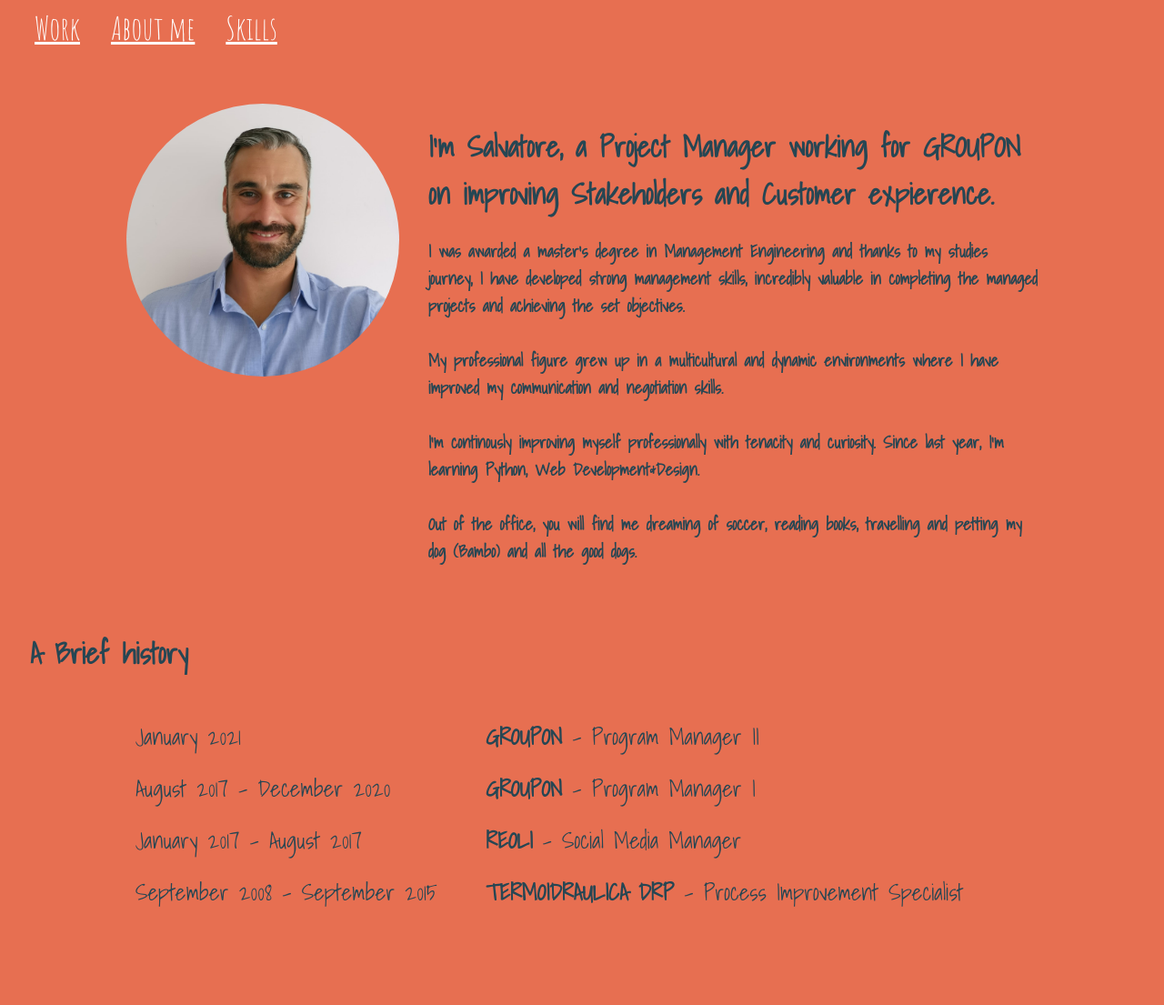
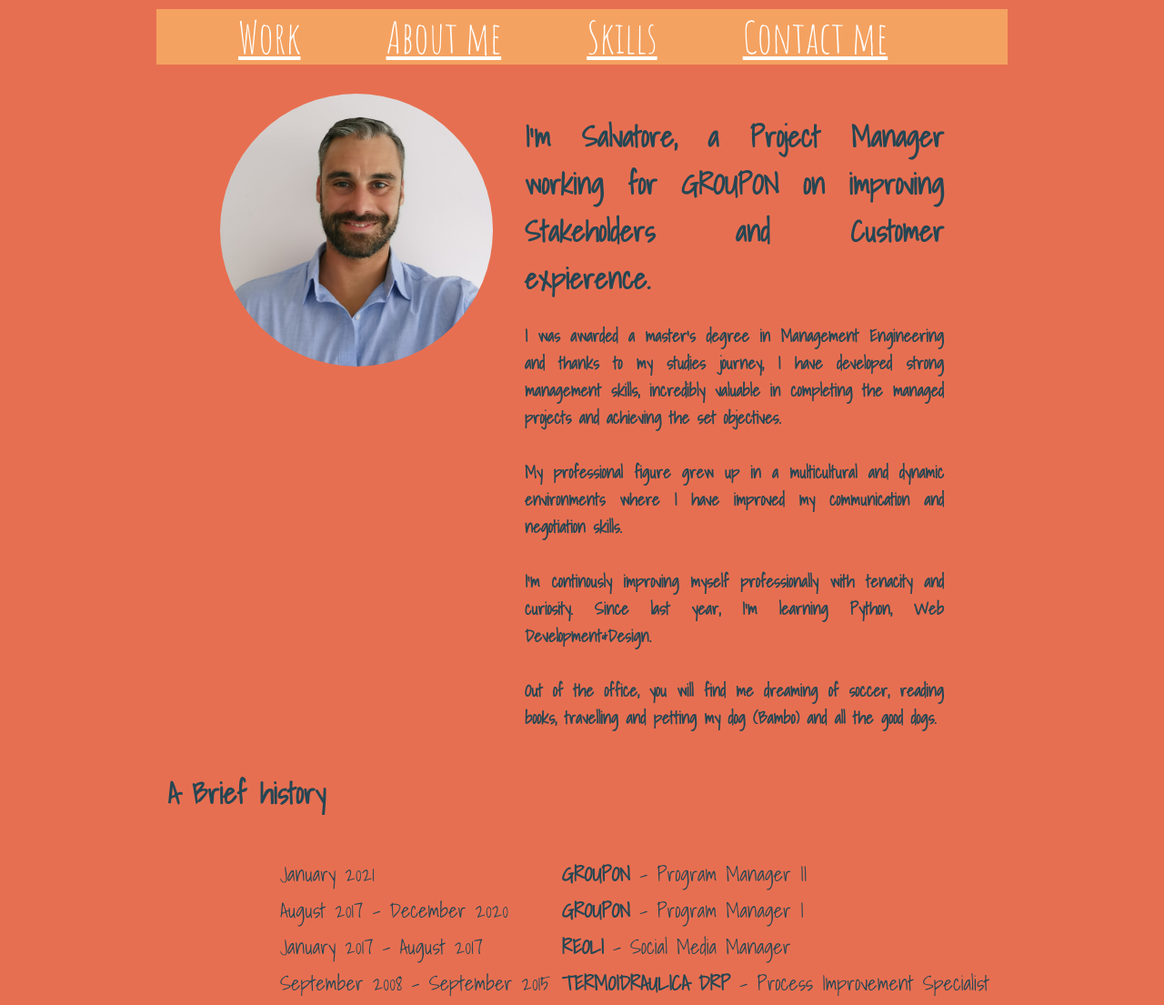
Before and after one commit to sderose7/curriculum-, a plain HTML site: page about_me.html in a window 1280 px wide. Shown: the whole page at 91% size. Before the commit the page ends 1025 px from the top, so only its background shows below. Drawn offline with Linux system fonts and the light colour scheme.

Commit message:
Add files via upload

```diff
--- a/about_me.html
+++ b/about_me.html
@@ -10,14 +10,19 @@
     <link href="https://fonts.googleapis.com/css2?family=Shadows+Into+Light&display=swap" rel="stylesheet">
   </head>
   <body>
+    <div class="firstRow">
+
+
+      <a href="index.html">Work</a>
+      <a  href="about_me.html">About me</a>
+      <a  href="Skills.html">Skills</a>
+      <a href="contact_me.html">Contact me</a>
+    </div>
     <div class="first">
-      <a href="index.html">Work</a>
-      <a href="about_me.html">About me</a>
-      <a href="Skills.html">Skills</a>
-      <table cellspacing= "30px">
+      <table cellspacing= "1.5em">
         <tr>
           <td class="top"><img src="immagini\mestesso.jpeg" alt="mestesso" width="300" height="300"></td>
-          <td><h1>I'm Salvatore, a Project Manager working for GROUPON on improving Stakeholders and Customer expierence. <br> </h1>
+          <td align="justify"><h1>I'm Salvatore, a Project Manager working for GROUPON on improving Stakeholders and Customer expierence. <br> </h1>
           <h3>I was awarded a master’s degree in Management Engineering and thanks to my studies journey,
           I have developed strong management skills, incredibly valuable in completing the managed projects and achieving the set objectives. <br><br>
           My professional figure grew up in a multicultural and dynamic environments where
@@ -31,8 +36,8 @@
 
     </div>
     <div class="second">
-      <h1>A Brief history</h1>
-      <table cellspacing="15" width="1000" class="table">
+      <h1 class="brief">A Brief history</h1>
+      <table cellspacing="2em" width="800" class="table">
         <tr>
           <td>January 2021</td>
           <td><b>GROUPON</b> – Program Manager II</td>
--- a/css/aboutme.css
+++ b/css/aboutme.css
@@ -1,32 +1,47 @@
 body{
-  background-color: #e76f51
+  background-color: #e76f51;
+  max-width: 62.5em;
+  margin: auto;
+  padding: 0.625em;
 
 
 }
+.firstRow{
+background-color: #f4a261;
+position: sticky;
+top: 0;
+z-index: 9999;
+margin-left: 2em;
+margin-right: 2em;}
+
 
 img{
   border-radius: 100%;
+  margin-right: 2em;
 }
 
 
 a{
+
+  font-size:3em;
   font-family: 'Amatic SC', cursive;
-  font-size: 35px;
   color: white;
-  margin-left: 30px;
+  margin-left: 1.875em;
+  margin-top: 2em
 }
 
 table{
 
-  margin-left: 100px;
-  margin-top: 30px;
-  margin-right: 100px;
+  margin-left: 6.25em;
+  margin-top: 1.875em;
+  margin-right: 6.25em;
 
 }
 
 h1{
   font-family: 'Shadows Into Light', cursive;
   color: #264653;
+
 }
 h3{
   font-family: 'Shadows Into Light', cursive;
@@ -38,12 +53,16 @@ h3{
 }
 
 .second{
-  margin-left: 25px;
+  margin-left: 1.5625em;
   font-family: 'Shadows Into Light', cursive;
   color: #264653;
 
 }
 
 .table{
-  font-size: 25px;
+  font-size: 1.4em;
 }
+
+.brief {
+    margin-left: 0.6em;
+}
--- /dev/null
+++ b/css/contact.css
@@ -0,0 +1,46 @@
+body {
+  background-color: #e9c46a;
+  max-width: 62.5em;
+  margin: auto;
+  padding: 0.625em;
+
+}
+
+.firstRow{
+background-color: #264653;
+position: sticky;
+top: 0;
+z-index: 9999;
+margin-left: 2em;
+margin-right: 2em;
+
+}
+
+a{
+
+  font-size:3em;
+  font-family: 'Amatic SC', cursive;
+  color: white;
+  margin-left: 1.875em;
+  margin-top: 2em
+}
+
+.second{
+  color: #264653;
+  font-size: 2em;
+  font-family: 'Amatic SC', cursive;
+
+  margin-top: 1em;
+  margin-left: 2em;
+  margin-right: 2em;
+}
+table {
+  font-size: 1em;
+  color: #264653;
+  font-family: 'Amatic SC', cursive;
+}
+form {
+  font-size: 1em;
+  color: #264653;
+  font-family: 'Amatic SC', cursive;
+}
--- a/css/skills.css
+++ b/css/skills.css
@@ -1,18 +1,33 @@
 body{
-  background-color: #f4a261
+  background-color: #f4a261;
+  max-width: 62.5em;
+  margin: auto;
+  padding: 0.625em;
 }
+
+.firstRow{
+background-color: #e76f51;
+position: sticky;
+top: 0;
+z-index: 9999;
+margin-left: 2em;
+margin-right: 2em;}
+
 a{
+  font-size:3em;
   font-family: 'Amatic SC', cursive;
-  font-size: 35px;
   color: white;
-  margin-left: 30px;
+  margin-left: 1.875em;
+  margin-top: 2em
 }
+
 table {
-  margin-top: 10px;
-  border-spacing: 30px;
+  margin-left: 0em;
+  margin-top: 0.625em;
+  border-spacing: 1.875em;
   font-family: 'Amatic SC', cursive;
   color: #264653;
-  font-size: 25px;
+  font-size: 1.3em;
 }
 h1{
   color: #264653
--- a/css/style.css
+++ b/css/style.css
@@ -1,78 +1,102 @@
 body {
   background-color: #2a9d8f;
+  max-width: 62.5em;
+  margin: auto;
+  padding: 0.625em;
 
 }
+
+.firstRow{
+background-color: #264653;
+position: sticky;
+top: 0;
+z-index: 9999;
+margin-left: 2em;
+margin-right: 2em;
+
+}
+.first{
+
+  margin-left: 2em;
+  margin-right: 2em;
+
+}
+
 .titolo{
   color: #264653;
-  font-size:45px;
+  font-size:3.5em;
   position:relative;
-  left:200px;
-  top:130px;
+  left:0.5em;
+  top:3em;
   font-family: 'Pacifico', cursive;
 
 }
 
-.fonte{
 
-}
 
 .lampadina{
-  width: 350px;
-  height: 350px;
+  width: 20.875em;
+  height: 20.875em;
   position: relative;
-  left:650px;
-  bottom: 150px;
+  left:18.625em;
+  bottom: 7.375em;
 }
 
 .nuvola{
-  width: 250px;
-  height: 250px;
+  width: 20.625em;
+  height: 20.625em;
   position: relative;
-  left:550px;
-  bottom:160px;
+  left:29.375em;
+  bottom:19em;
 }
 
 h2 {
   font-family: 'Amatic SC', cursive;
 }
 a{
-  font-size: 35px;
+
+  font-size:3em;
   font-family: 'Amatic SC', cursive;
   color: white;
-  margin-left: 30px;
+  margin-left: 1.875em;
+  margin-top: 2em
 }
 
-.first{
-  margin-right: 200px;
-}
+
 
 .second{
   font-family: 'Amatic SC', cursive;
   color: white;
-  height: 800px;
-  margin-top: 250px;
-  margin-left: 150px;
-  margin-right: 150px;
-  background-color: #264653
+  height: 50em;
+  margin-top: 16em;
+  margin-left: 2em;
+  margin-right: 2em;
+
+  background-color: #264653;
+
+
 }
 
 
 table{
-  font-size: 20px;
+  font-size: 1.8em;
   position:relative;
-  left: 50px;
-  top:100;
+  left: 3.125em;
+  top:1em;
 }
 .smartphone{
+
   position: relative;
-  left: 430px;
-  bottom: 450px;
+
+  left: 28.875em;
+  bottom: 34.125em;
 }
 
 .groupon{
   position: relative;
-  bottom: 505px;
-  left:51px;
+
+  bottom: 37.5625em;
+  left:5.1875em;
 }
 
 .title{
@@ -87,50 +111,54 @@ td{
 .third{
   font-family: 'Amatic SC', cursive;
   color: white;
-  height: 800px;
-  margin-top: 50px;
-  margin-left: 150px;
-  margin-right: 150px;
+  height: 50em;
+  margin-top: 16em;
+  margin-left: 2em;
+  margin-right: 2em;
   background-color: #31393c
 }
 
 .stats{
   position: relative;
-  width: 20%;
-  left: 230px;
-  bottom: 300px;
+  margin-right: 2em;
+  width: 20em;
+  height: 20em;
+  left: 34.5em;
+  bottom:23.75em;
 }
 
 .social {
-  width: 15%;
+  width: 20em;
   position: relative;
-  bottom: 50px;
-  left: 50px;
+  bottom:  3.125em;
+  left:  3.125em;
 
 }
 
 .targ {
-  width: 25%;
+
+  height: 20em;
+  width: 20em;
   position: relative;
-  left: 600px;
+  left: 32.5em;
 
 }
 
 .fourth {
   font-family: 'Amatic SC', cursive;
   color: white;
-  height: 800px;
-  margin-top: 50px;
-  margin-left: 150px;
-  margin-right: 150px;
+  height: 50em;
+  margin-top: 16em;
+  margin-left: 2em;
+  margin-right: 2em;
   background-color: #264653
 
 }
 
 .pipe {
-  width: 30%;
+  width: 20em;
   position: relative;
-  left:600px;
-  bottom: 300px;
+  left:34em;
+  bottom: 18.75em;
 
 }
```
Also changed, not shown: Skills.html (+29 -15 lines), contact_me.html (added, +56 -0 lines), index.html (+14 -10 lines).
